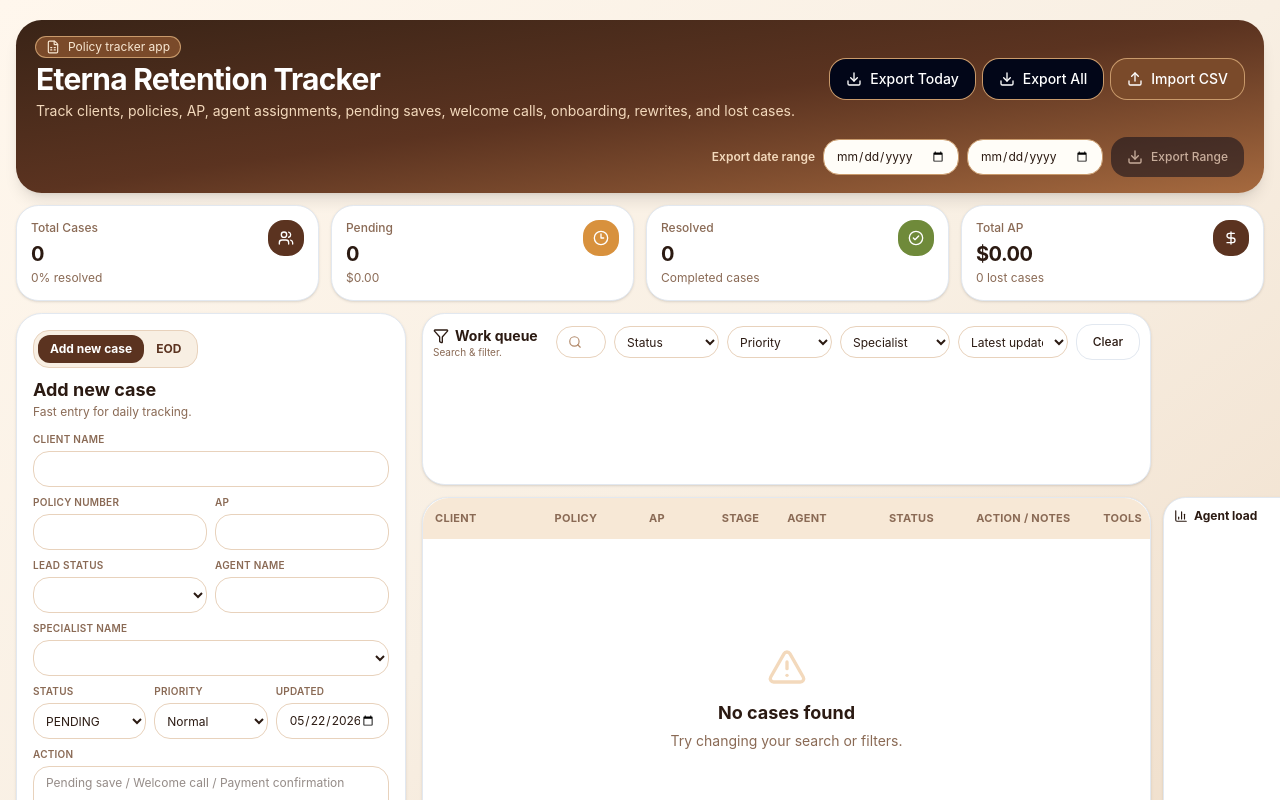
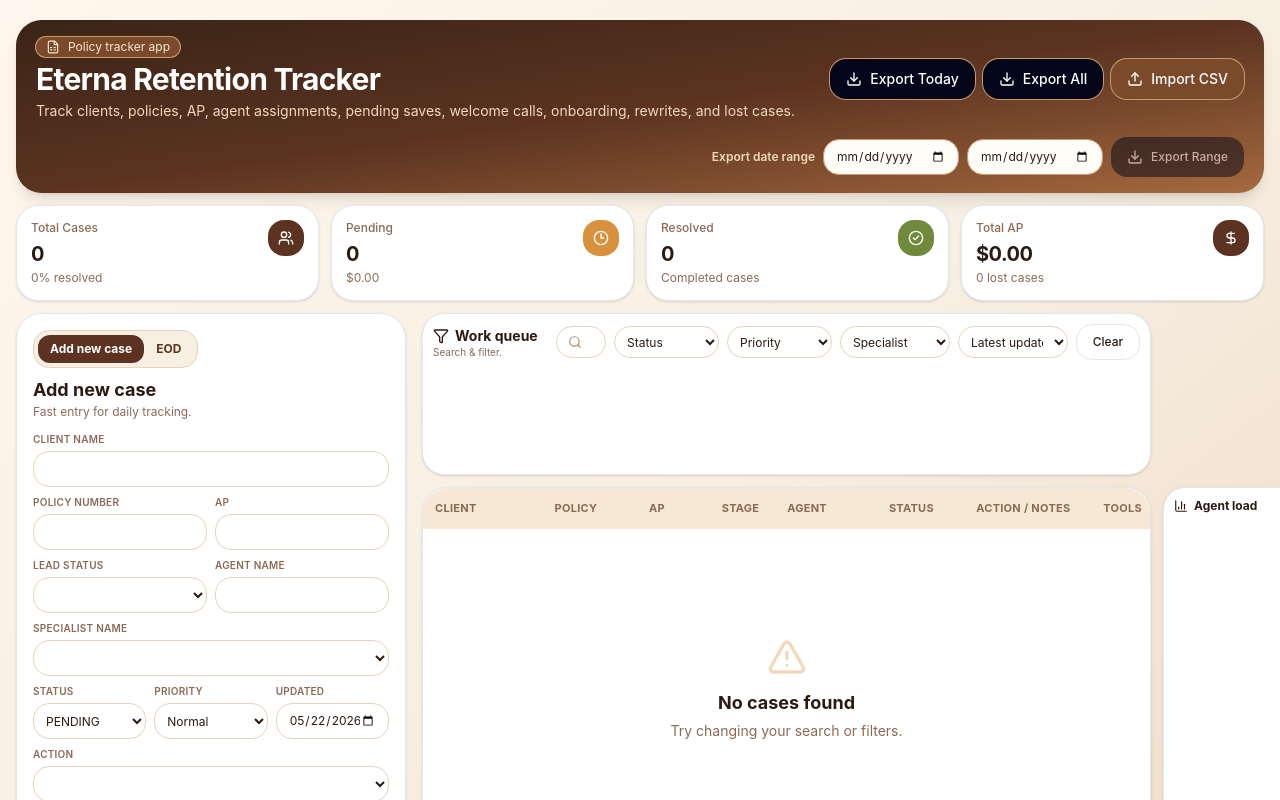
Before and after one commit to chengalang123-beep/chen-tracker-app, a React (Vite) app: page / in a window 1280 px wide. Shown: the top 800 px of the page. Built offline with nearby package versions, Linux system fonts and the light colour scheme.

Commit message:
Update App.jsx

```diff
--- a/src/App.jsx
+++ b/src/App.jsx
@@ -60,6 +60,19 @@
 const priorityOptions = ["Normal", "High", "Urgent"];
 const specialistOptions = ["", "Nisha", "Rick", "Chen"];
 const leadStatusOptions = ["", "NA", "NAA", "SRWT", "AS", "RTR", "CEP", "AYAR", "CWCC", "IUW", "UWAN", "UWAR", "UWSRWT"];
+const actionOptions = [
+  "",
+  "Pending",
+  "Pending Save",
+  "Welcome Call",
+  "Onboarding Call",
+  "Pending Agent Assist",
+  "Save",
+  "UW Action Needed",
+  "UW Action Resolved",
+  "Lost",
+  "Hang up",
+];
 
 function currency(value) {
   const amount = Number(value || 0);
@@ -539,7 +552,7 @@
                     <Select label="Priority" value={form.priority} onChange={(v) => updateForm("priority", v)} options={priorityOptions} />
                     <Input label="Updated" type="date" value={form.updatedAt} onChange={(v) => updateForm("updatedAt", v)} />
                   </div>
-                  <Textarea label="Action" value={form.action} onChange={(v) => updateForm("action", v)} placeholder="Pending save / Welcome call / Payment confirmation" />
+                  <Select label="Action" value={form.action} onChange={(v) => updateForm("action", v)} options={actionOptions} />
                   <Textarea label="Notes" value={form.notes} onChange={(v) => updateForm("notes", v)} placeholder="Callback time, issue, next step..." />
                   <Button type="submit" className="h-11 w-full rounded-2xl bg-[#5B3320] text-white hover:bg-[#3A2417]">
                     {editingId ? <Save className="mr-2 h-4 w-4" /> : <Plus className="mr-2 h-4 w-4" />}
```
